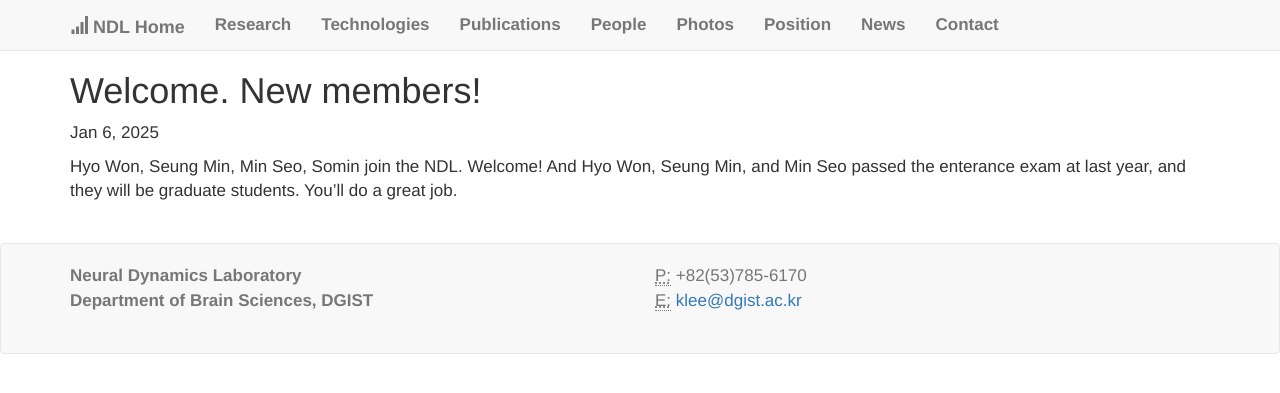
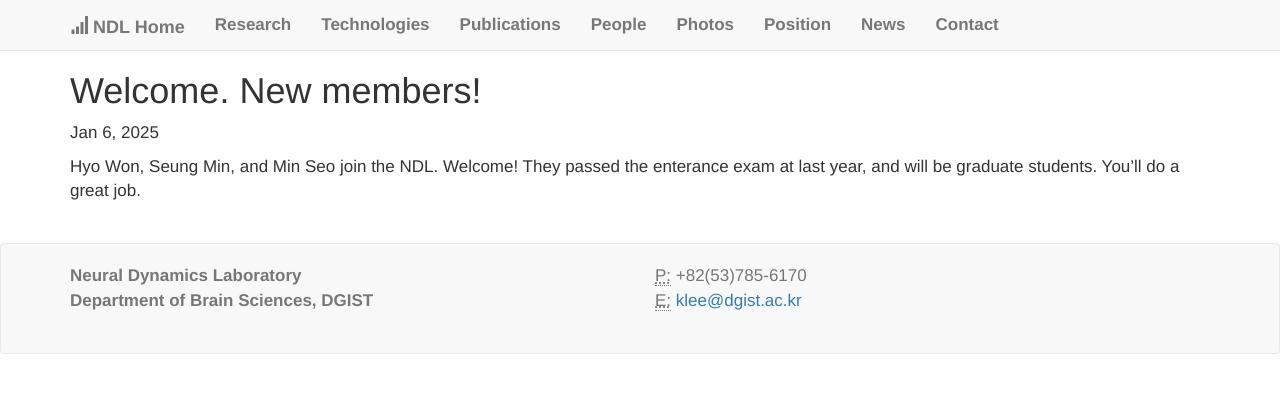
Before and after one commit to kleelab/kleelab.github.io, a Jekyll site: the page built from _posts/2025-01-06- New members.md, in a window 1280 px wide. Shown: the top 393 px of the page. Built offline with Jekyll 4.4.1, drawn with Linux system fonts in a browser that asks for light colours; nearby versions of some CDN libraries; a style sheet for code colours, icons or effects is not loaded.

Commit message:
Update 2025-01-06- New members.md

```diff
--- a/_posts/2025-01-06- New members.md
+++ b/_posts/2025-01-06- New members.md
@@ -4,4 +4,4 @@
 date:   2025-01-06
 excerpt:
 ---
-Hyo Won, Seung Min, Min Seo, Somin join the NDL. Welcome! And Hyo Won, Seung Min, and Min Seo passed the enterance exam at last year, and they will be graduate students. You'll do a great job.
+Hyo Won, Seung Min, and Min Seo join the NDL. Welcome! They passed the enterance exam at last year, and will be graduate students. You'll do a great job.
```
